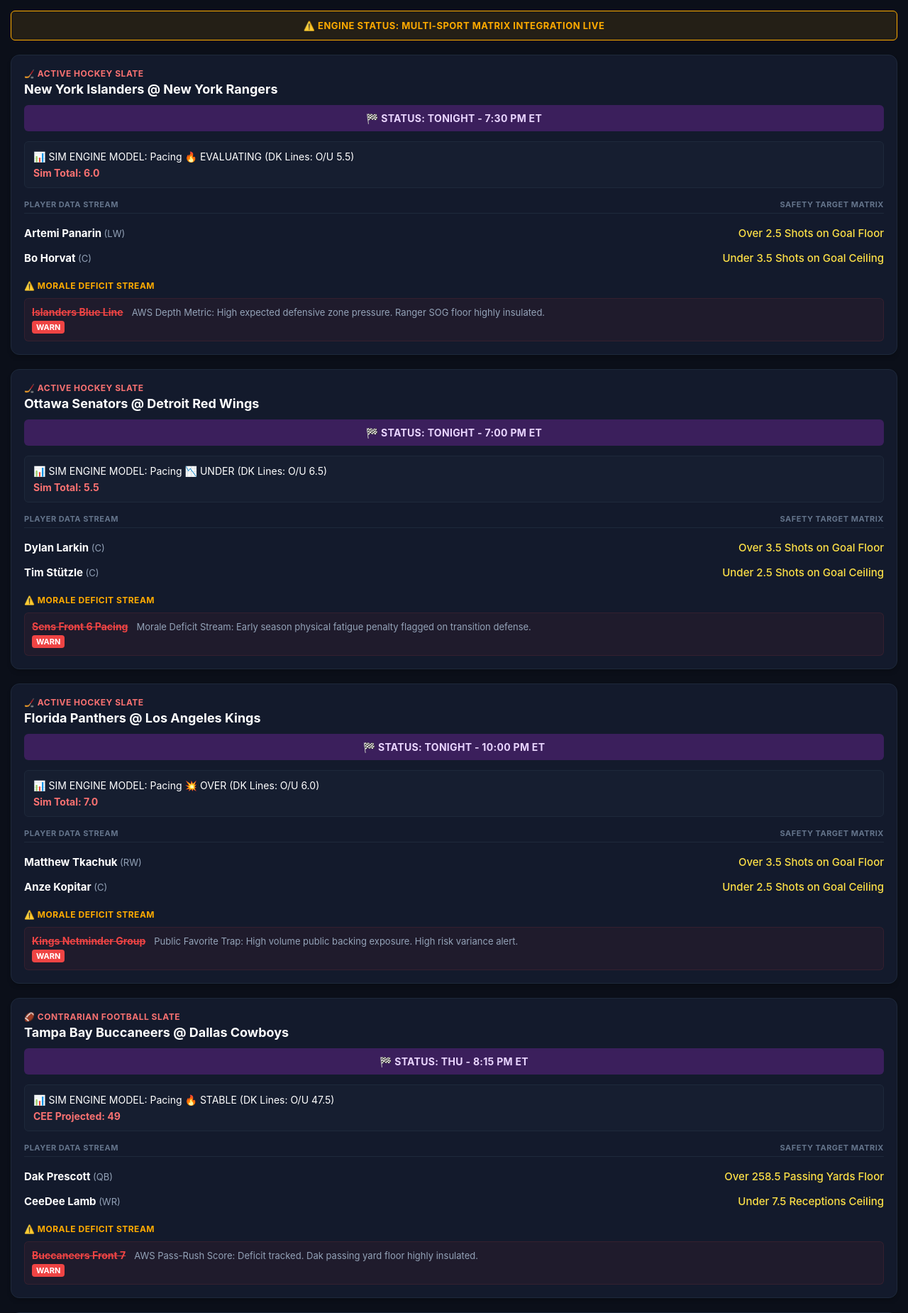
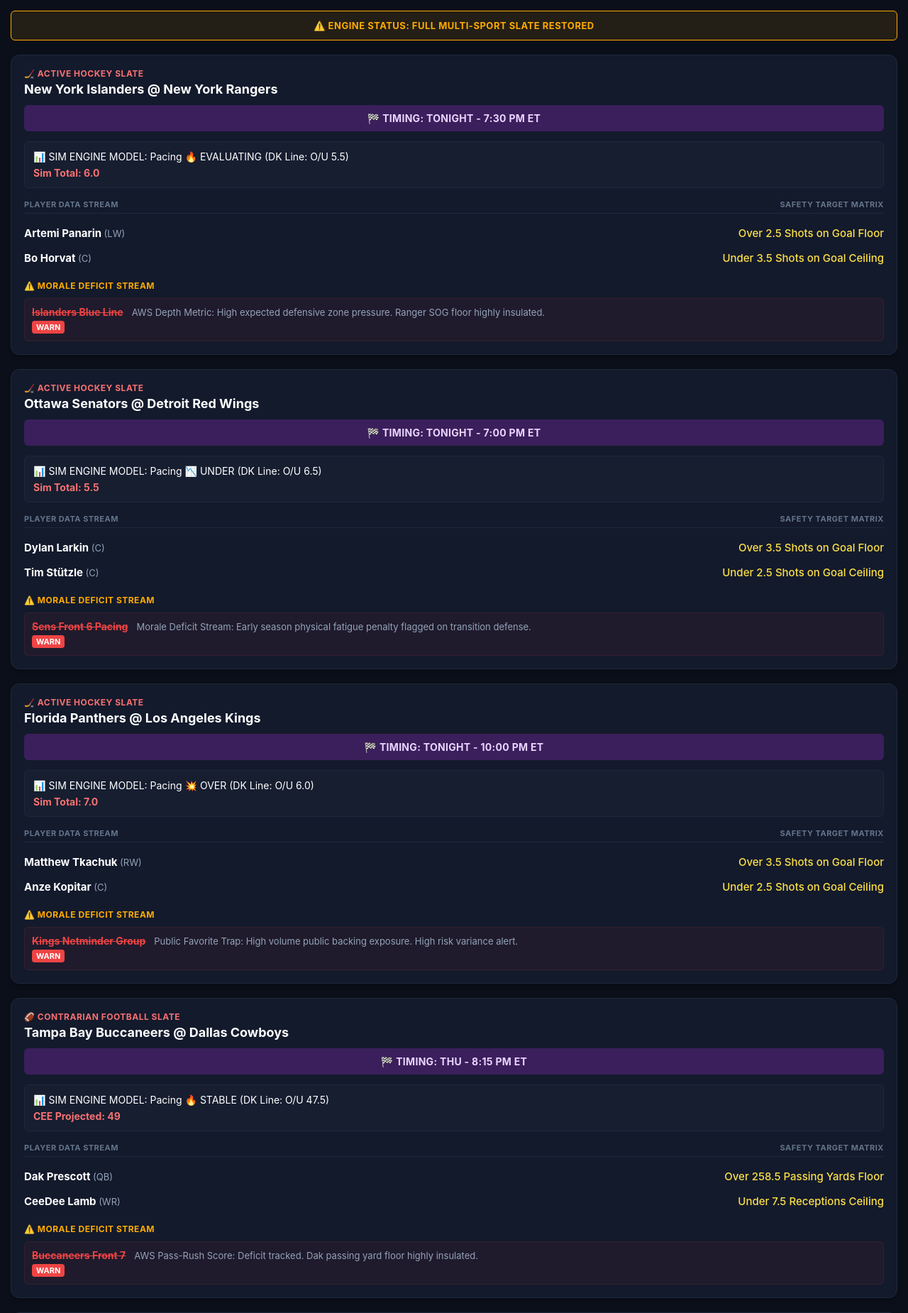
Before and after one commit to matty48653-design/Cee-app, a Flask app: page / in a window 1280 px wide. Shown: the top 1850 px of the page at 71% size. Run offline with Flask 3, Linux system fonts and the light colour scheme.

Commit message:
Update engine status and timing labels in dashboard

```diff
--- a/templates/dashboard.html
+++ b/templates/dashboard.html
@@ -28,7 +28,7 @@
 </head>
 <body>
 
-    <div class="engine-alert">⚠️ ENGINE STATUS: MULTI-SPORT MATRIX INTEGRATION LIVE</div>
+    <div class="engine-alert">⚠️ ENGINE STATUS: FULL MULTI-SPORT SLATE RESTORED</div>
 
     <div class="scroll-container">
         {% for board in slates %}
@@ -37,11 +37,11 @@
             <div class="slate-title">{{ board.game }}</div>
 
             <div class="live-clock-bar">
-                🏁 STATUS: {{ board.live_clock }}
+                🏁 TIMING: {{ board.live_clock }}
             </div>
 
             <div class="sim-box">
-                📊 SIM ENGINE MODEL: {{ board.pacing_status }} (DK Lines: {{ board.closing_line }})
+                📊 SIM ENGINE MODEL: {{ board.pacing_status }} (DK Line: {{ board.closing_line }})
                 <div class="sim-total-text">{{ board.sim_total }}</div>
             </div>
 
```
